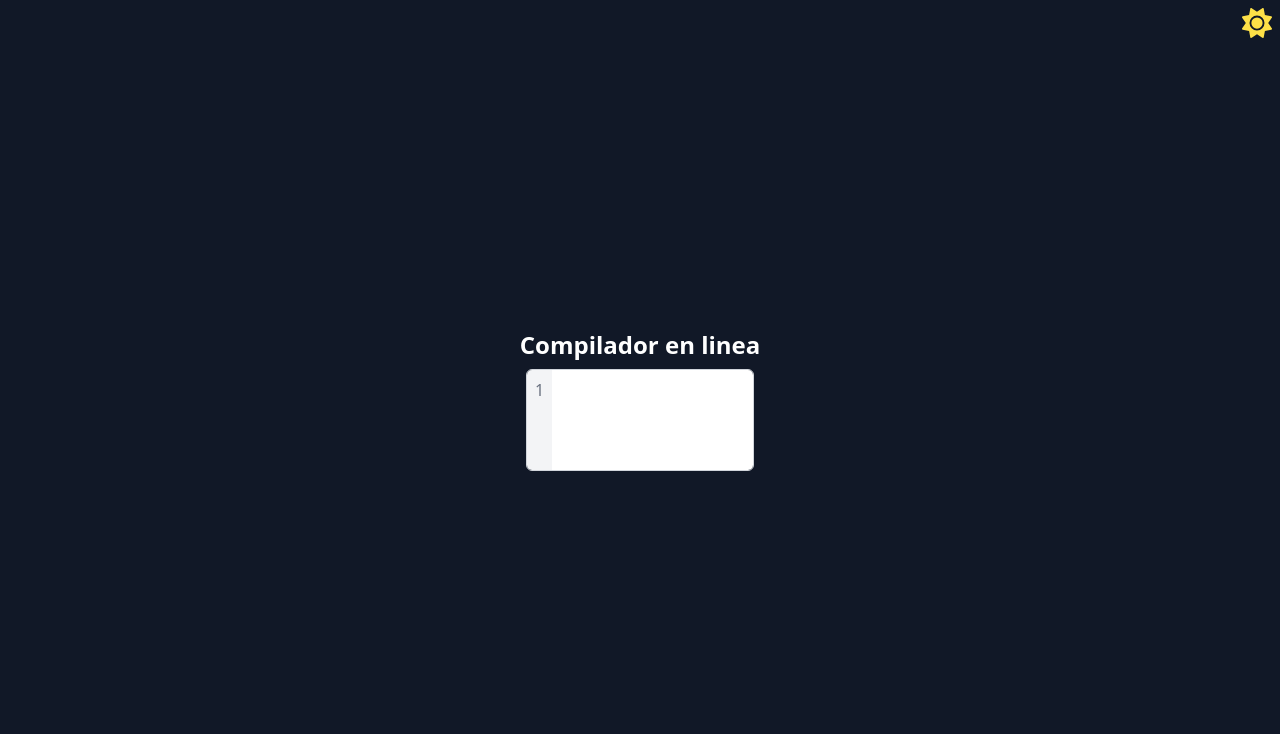
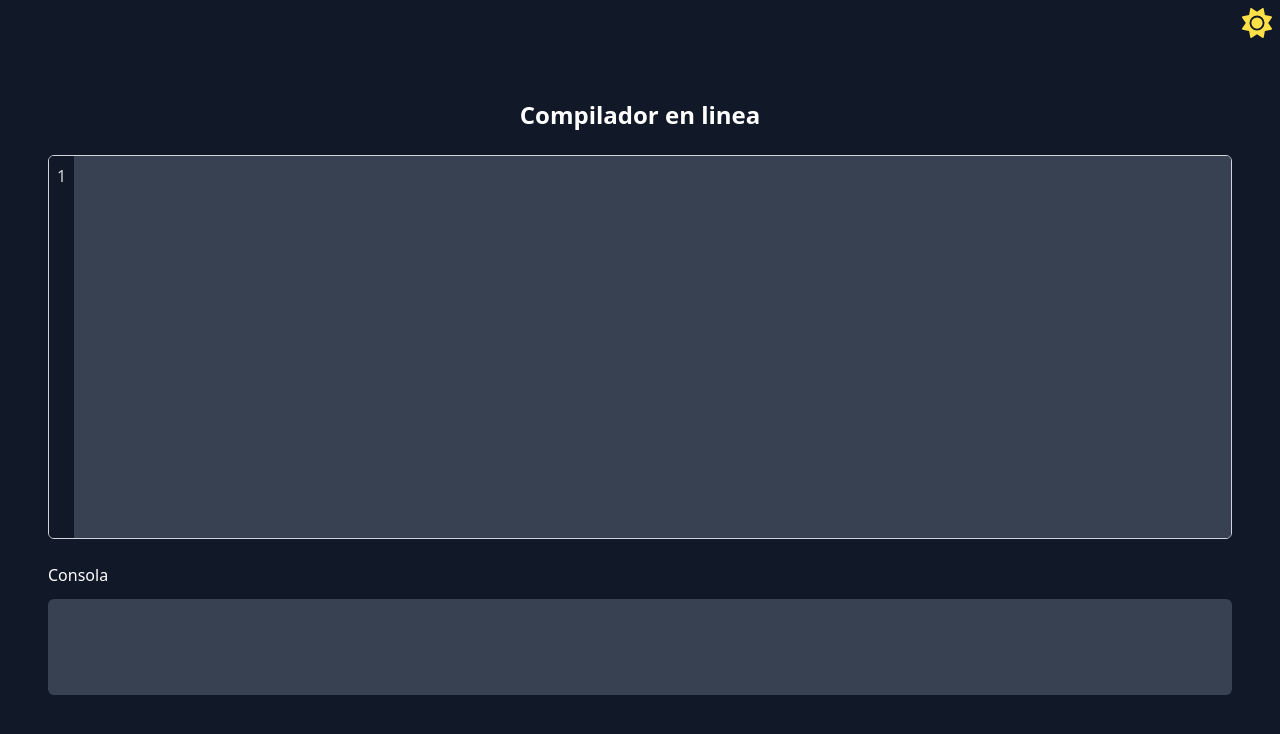
Before and after one commit to LuciferM12/Final, a React (Vite) app: page / in a window 1280 px wide. Shown: the top 734 px of the page. Built offline with nearby package versions, Linux system fonts and the light colour scheme.

Commit message:
Prepare interface

```diff
--- a/src/App.jsx
+++ b/src/App.jsx
@@ -21,7 +21,17 @@ function App() {
       </button>
       <div className='h-full w-full justify-center items-center flex flex-col gap-2'>
         <h1 className='text-2xl font-bold'>Compilador en linea</h1>
-        <LineNumberedInput />
+        <div className='w-full px-12 py-4'>
+          <LineNumberedInput />
+        </div>
+        <div className='w-full px-12'>
+          <h2 className='pb-3'>Consola</h2>
+          <textarea
+            className='outline-none resize-none w-full rounded-md dark:bg-gray-700 h-24 p-3 '
+            disabled
+          />
+        </div>
+
       </div>
     </div>
   )
--- a/src/components/LineNumberedInput.jsx
+++ b/src/components/LineNumberedInput.jsx
@@ -44,8 +44,8 @@ export default function LineNumberedInput() {
   }, [text])
 
   return (
-    <div className="flex border border-gray-300 rounded-md overflow-hidden">
-      <div className="bg-gray-100 p-2 text-right text-gray-500 select-none">
+    <div className="flex border border-gray-950 dark:border-gray-300 rounded-md overflow-hidden h-96">
+      <div className="dark:bg-gray-900 bg-gray-100 p-2 text-right dark:text-gray-300 text-gray-500 select-none">
         {lines.map((line, index) => (
           <div key={index}>{line}</div>
         ))}
@@ -55,7 +55,7 @@ export default function LineNumberedInput() {
         value={text}
         onChange={handleTextChange}
         onKeyDown={handleKeyDown}
-        className="flex-grow text-black p-2 outline-none resize-none overflow-hidden"
+        className="flex-grow dark:bg-gray-700 p-2 outline-none resize-none overflow-hidden"
         rows={lines.length}
         style={{ minHeight: '100px' }}
       />
```
